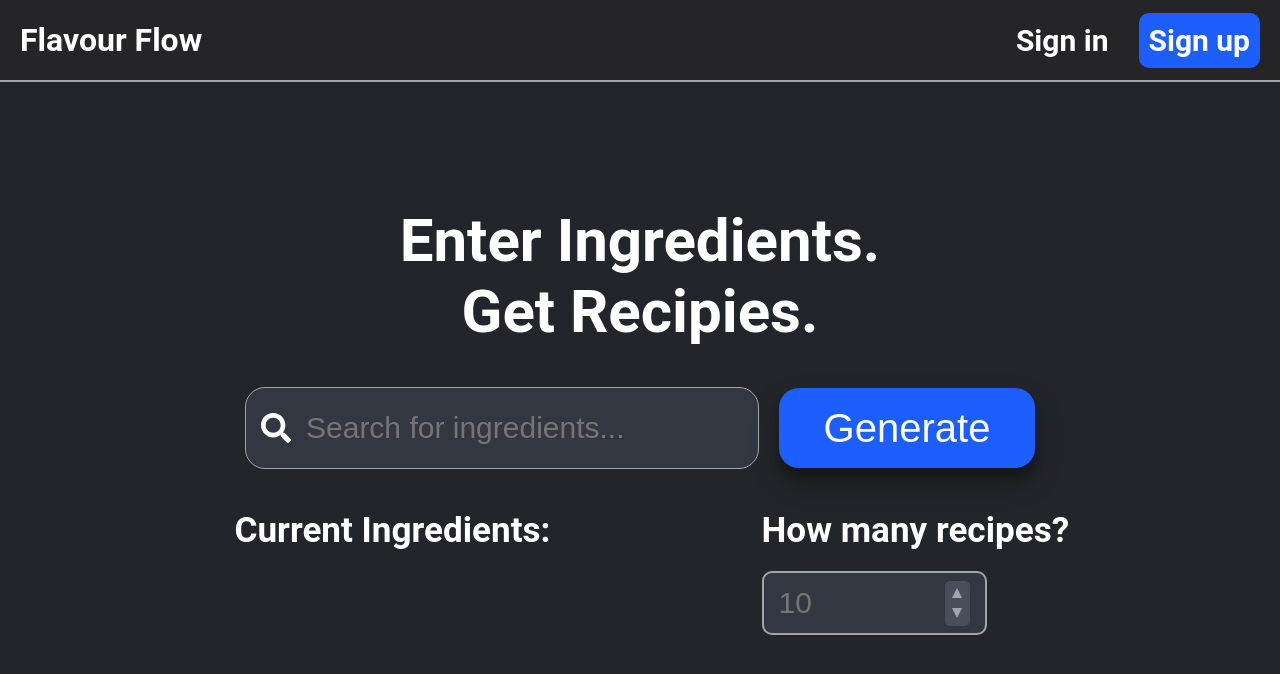
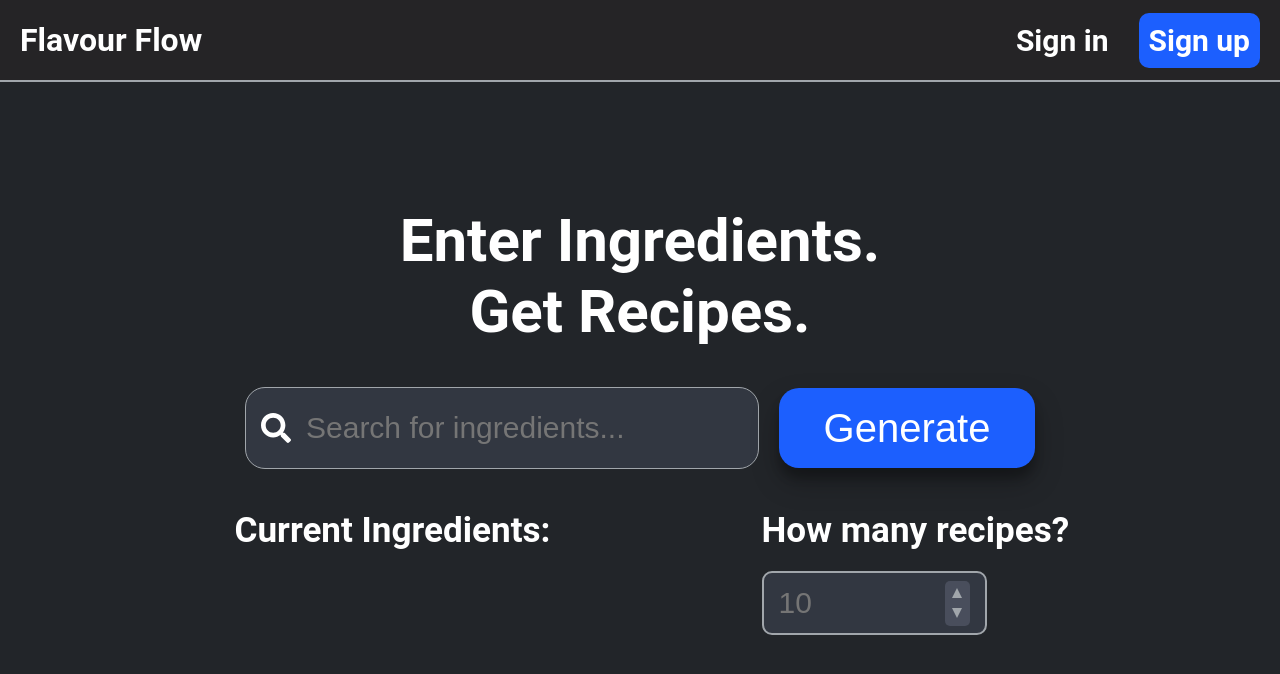
Before and after one commit to jackparsonss/Flavour-Flow, a React (Create React App) app in the folder frontend/: page / in a window 1280 px wide. Shown: the top 674 px of the page. Built offline with nearby package versions, Linux system fonts and the light colour scheme.

Commit message:
fix typo in recipes on landing page

```diff
--- a/frontend/src/Components/Landing.js
+++ b/frontend/src/Components/Landing.js
@@ -59,7 +59,7 @@ function Landing() {
       <div className="landing__body">
         <div className="landing__top">
           <h1>Enter Ingredients.</h1>
-          <h1>Get Recipies.</h1>
+          <h1>Get Recipes.</h1>
         </div>
         <SearchRow
           addCallback={setIngredients}
```
